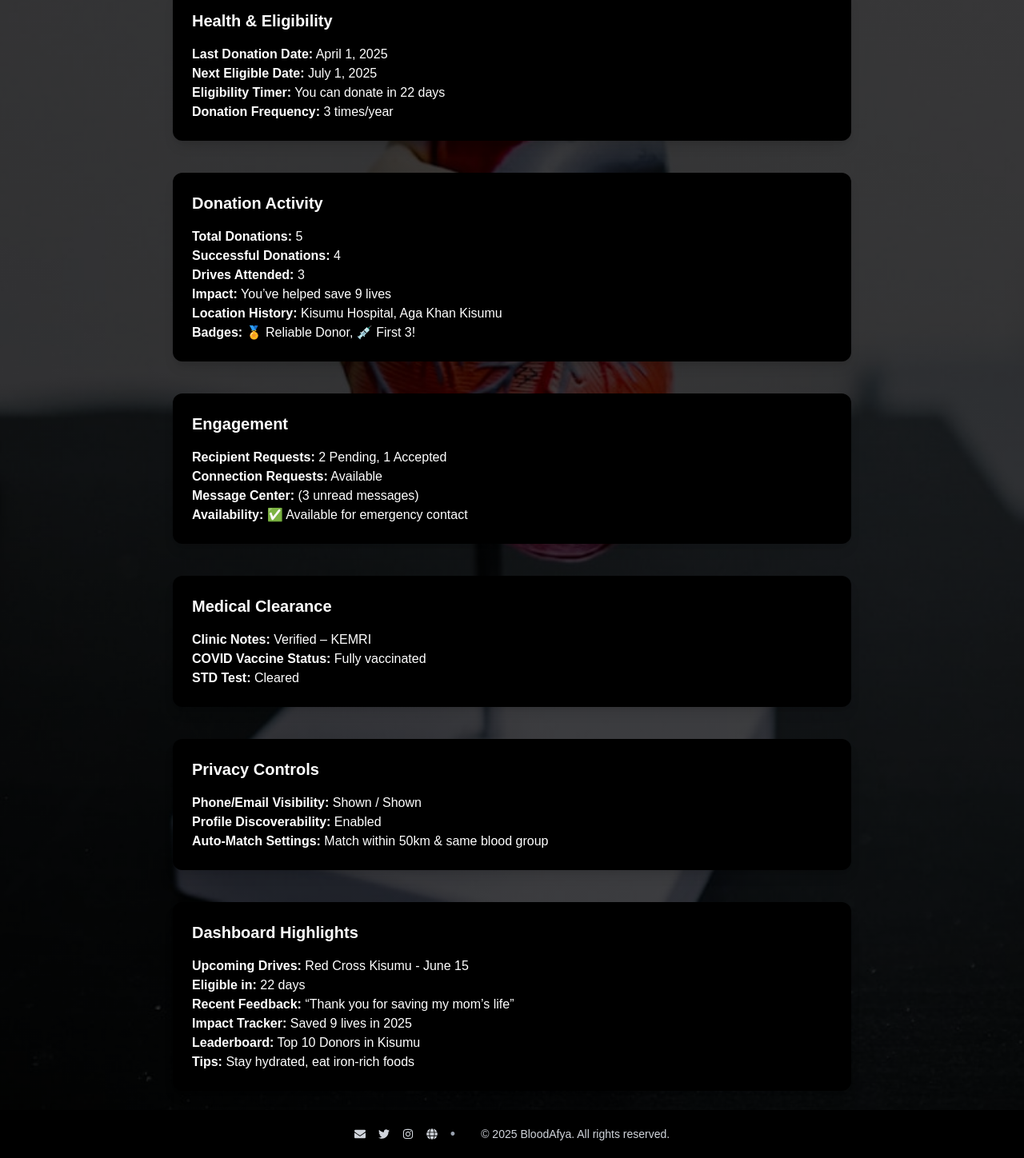
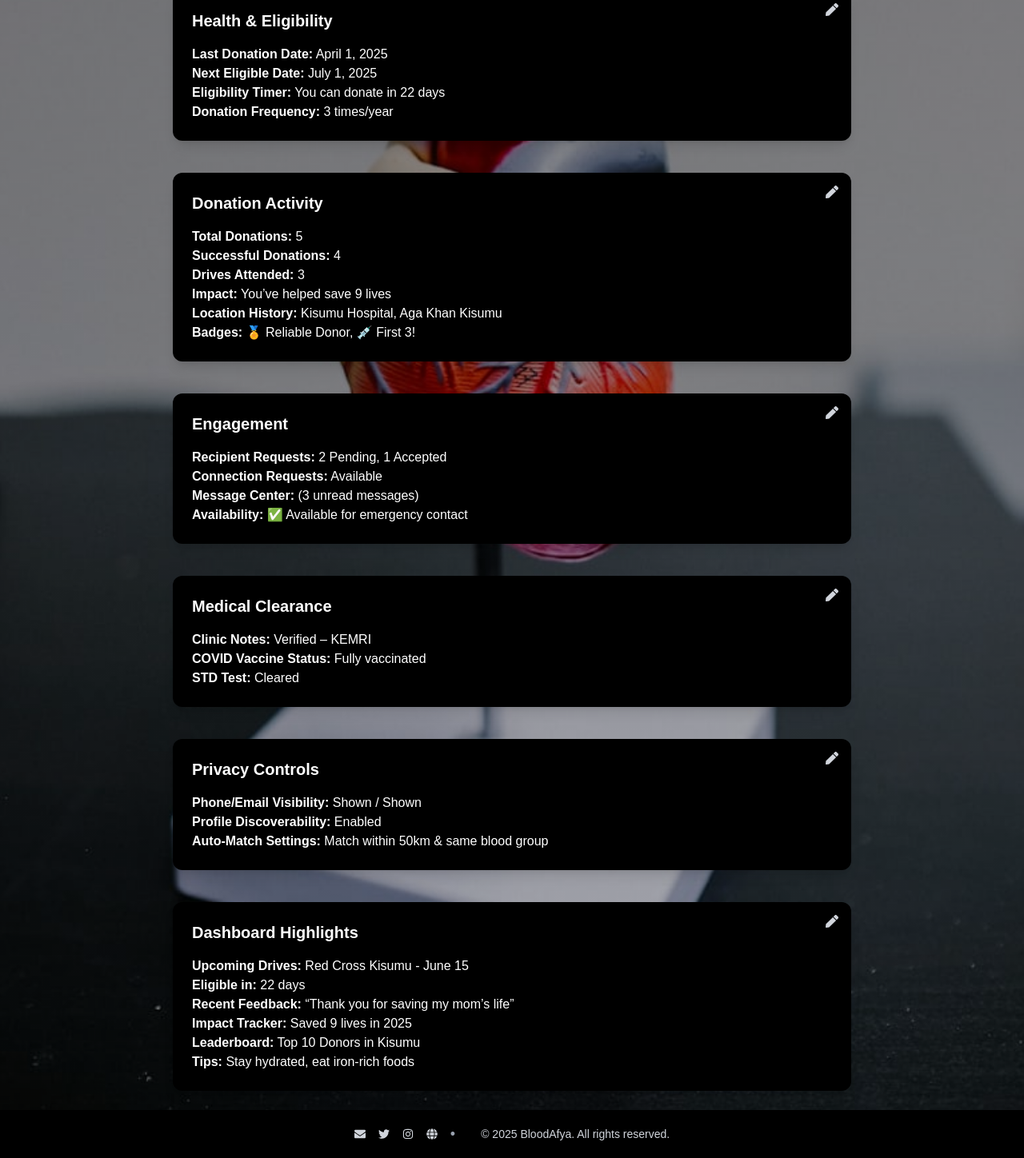
Before and after one commit to Lincoln-Madaraka/bloodafya, a Next.js app: page /profile/donor in a window 1280 px wide. Shown: the part 560-2008 px from the top of the page at 80% size. Built offline with nearby package versions, Linux system fonts and the light colour scheme.

Commit message:
donor profile

```diff
--- a/src/app/profile/donor/page.tsx
+++ b/src/app/profile/donor/page.tsx
@@ -4,7 +4,7 @@ import React, { useState } from "react";
 import { useRouter } from 'next/navigation';
 import {
   FaArrowLeft, FaTwitter, FaInstagram, FaGlobe, FaEnvelope,
-  FaEye, FaEyeSlash
+  FaEye, FaEyeSlash, FaPen
 } from 'react-icons/fa';
 
 export default function DonorProfile() {
@@ -17,7 +17,7 @@ export default function DonorProfile() {
       className="min-h-screen bg-cover bg-center relative text-white flex flex-col"
       style={{
         backgroundImage:
-          "linear-gradient(rgba(0,0,0,0.75), rgba(0,0,0,0.75)), url('/login.jpeg')",
+          "linear-gradient(rgba(0,0,0,0.5), rgba(0,0,0,0.3)), url('/login.jpeg')",
       }}
     >
       {/* Header */}
@@ -48,9 +48,13 @@ export default function DonorProfile() {
         </div>
 
         {/* Section 1: Basic Info */}
-        <section className="bg-black bg-opacity-40 rounded-xl p-6 shadow-lg">
+        <section className="relative bg-black bg-opacity-40 rounded-xl p-6 shadow-lg">
+          <div className="absolute top-4 right-4 text-gray-300 hover:text-red-500 cursor-pointer transition">
+            <FaPen />
+          </div>
           <h2 className="text-xl font-semibold mb-4">Basic Information</h2>
           <div className="flex flex-col md:flex-row items-start md:items-center space-x-6">
+
             {/* Avatar is more interactive than a static photo */}
             <img
               src="/avatar-placeholder.png"
@@ -80,7 +84,10 @@ export default function DonorProfile() {
         </section>
 
         {/* Section 2: Health & Eligibility Info */}
-        <section className="bg-black bg-opacity-40 rounded-xl p-6 shadow-lg">
+        <section className="relative bg-black bg-opacity-40 rounded-xl p-6 shadow-lg">
+          <div className="absolute top-4 right-4 text-gray-300 hover:text-red-500 cursor-pointer transition">
+            <FaPen />
+          </div>
           <h2 className="text-xl font-semibold mb-4">Health & Eligibility</h2>
           <p><strong>Last Donation Date:</strong> April 1, 2025</p>
           <p><strong>Next Eligible Date:</strong> July 1, 2025</p>
@@ -89,7 +96,10 @@ export default function DonorProfile() {
         </section>
 
         {/* Section 3: Donation Activity */}
-        <section className="bg-black bg-opacity-40 rounded-xl p-6 shadow-lg">
+        <section className="relative bg-black bg-opacity-40 rounded-xl p-6 shadow-lg">
+          <div className="absolute top-4 right-4 text-gray-300 hover:text-red-500 cursor-pointer transition">
+            <FaPen />
+          </div>
           <h2 className="text-xl font-semibold mb-4">Donation Activity</h2>
           <p><strong>Total Donations:</strong> 5</p>
           <p><strong>Successful Donations:</strong> 4</p>
@@ -100,7 +110,10 @@ export default function DonorProfile() {
         </section>
 
         {/* Section 4: Engagement */}
-        <section className="bg-black bg-opacity-40 rounded-xl p-6 shadow-lg">
+        <section className="relative bg-black bg-opacity-40 rounded-xl p-6 shadow-lg">
+          <div className="absolute top-4 right-4 text-gray-300 hover:text-red-500 cursor-pointer transition">
+            <FaPen />
+          </div>
           <h2 className="text-xl font-semibold mb-4">Engagement</h2>
           <p><strong>Recipient Requests:</strong> 2 Pending, 1 Accepted</p>
           <p><strong>Connection Requests:</strong> Available</p>
@@ -109,7 +122,10 @@ export default function DonorProfile() {
         </section>
 
         {/* Section 5: Medical Clearance */}
-        <section className="bg-black bg-opacity-40 rounded-xl p-6 shadow-lg">
+        <section className="relative bg-black bg-opacity-40 rounded-xl p-6 shadow-lg">
+          <div className="absolute top-4 right-4 text-gray-300 hover:text-red-500 cursor-pointer transition">
+            <FaPen />
+          </div>
           <h2 className="text-xl font-semibold mb-4">Medical Clearance</h2>
           <p><strong>Clinic Notes:</strong> Verified – KEMRI</p>
           <p><strong>COVID Vaccine Status:</strong> Fully vaccinated</p>
@@ -117,7 +133,10 @@ export default function DonorProfile() {
         </section>
 
         {/* Section 6: Privacy Controls */}
-        <section className="bg-black bg-opacity-40 rounded-xl p-6 shadow-lg">
+        <section className="relative bg-black bg-opacity-40 rounded-xl p-6 shadow-lg">
+          <div className="absolute top-4 right-4 text-gray-300 hover:text-red-500 cursor-pointer transition">
+            <FaPen />
+          </div>
           <h2 className="text-xl font-semibold mb-4">Privacy Controls</h2>
           <p><strong>Phone/Email Visibility:</strong> {showPhone ? 'Shown' : 'Hidden'} / {showEmail ? 'Shown' : 'Hidden'}</p>
           <p><strong>Profile Discoverability:</strong> Enabled</p>
@@ -125,7 +144,10 @@ export default function DonorProfile() {
         </section>
 
         {/* Section 7: Dashboard Highlights */}
-        <section className="bg-black bg-opacity-40 rounded-xl p-6 shadow-lg">
+        <section className="relative bg-black bg-opacity-40 rounded-xl p-6 shadow-lg">
+          <div className="absolute top-4 right-4 text-gray-300 hover:text-red-500 cursor-pointer transition">
+            <FaPen />
+          </div>
           <h2 className="text-xl font-semibold mb-4">Dashboard Highlights</h2>
           <p><strong>Upcoming Drives:</strong> Red Cross Kisumu - June 15</p>
           <p><strong>Eligible in:</strong> 22 days</p>
@@ -133,7 +155,7 @@ export default function DonorProfile() {
           <p><strong>Impact Tracker:</strong> Saved 9 lives in 2025</p>
           <p><strong>Leaderboard:</strong> Top 10 Donors in Kisumu</p>
           <p><strong>Tips:</strong> Stay hydrated, eat iron-rich foods</p>
-        </section>
+      </section>
       </main>
 
       {/* Footer */}
```
